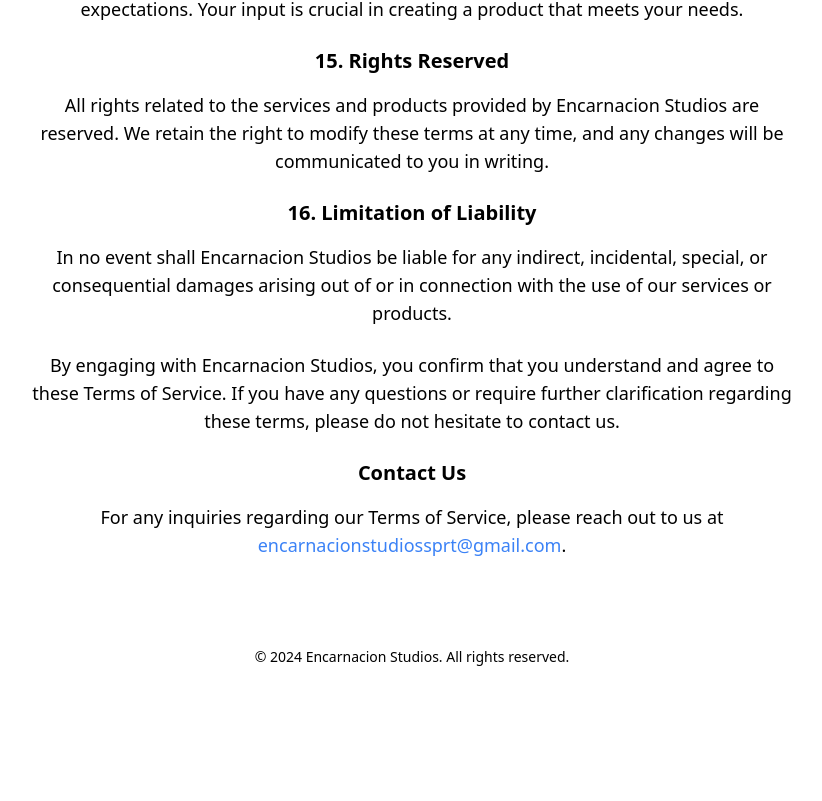
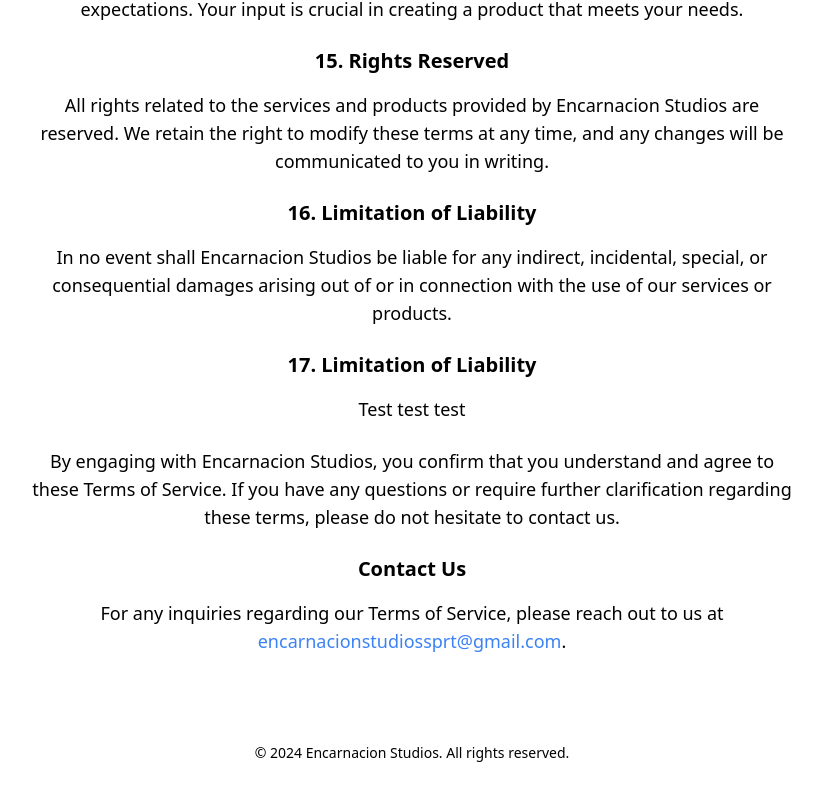
Before and after one commit to ImCodeMaker/EncarnacionStudios-Website, a React (Create React App) app: page /terms in a window 1280 px wide. Shown: the part 3069-3870 px from the top of the page, without its empty margins (228-1050 px from the left). Before the commit the page ends 3784 px from the top, so only its background shows below. Built offline with nearby package versions, Linux system fonts and the light colour scheme; the HTML template or start-up script is replaced by a standard one.

Commit message:
test app

```diff
--- a/src/PagesLayout/Redirect_Pages/TermsOfService.jsx
+++ b/src/PagesLayout/Redirect_Pages/TermsOfService.jsx
@@ -225,6 +225,13 @@
           connection with the use of our services or products.
         </p>
 
+        <h2 className="text-lg md:text-xl font-semibold mb-4">
+          17. Limitation of Liability
+        </h2>
+        <p className="text-md md:text-lg leading-relaxed mb-6">
+          Test test test
+        </p>
+
         <p className="text-md md:text-lg leading-relaxed mb-6">
           By engaging with Encarnacion Studios, you confirm that you understand
           and agree to these Terms of Service. If you have any questions or
```
